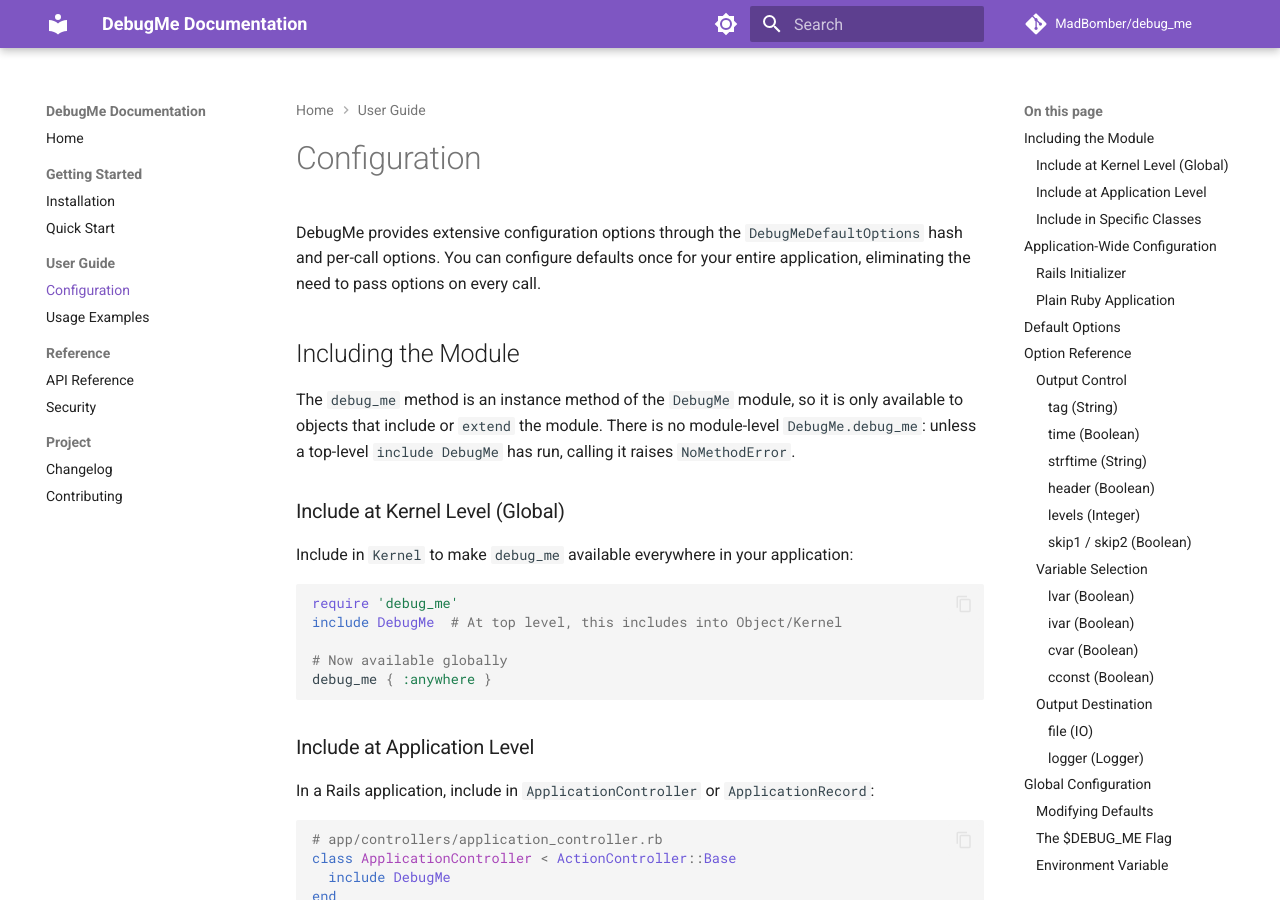
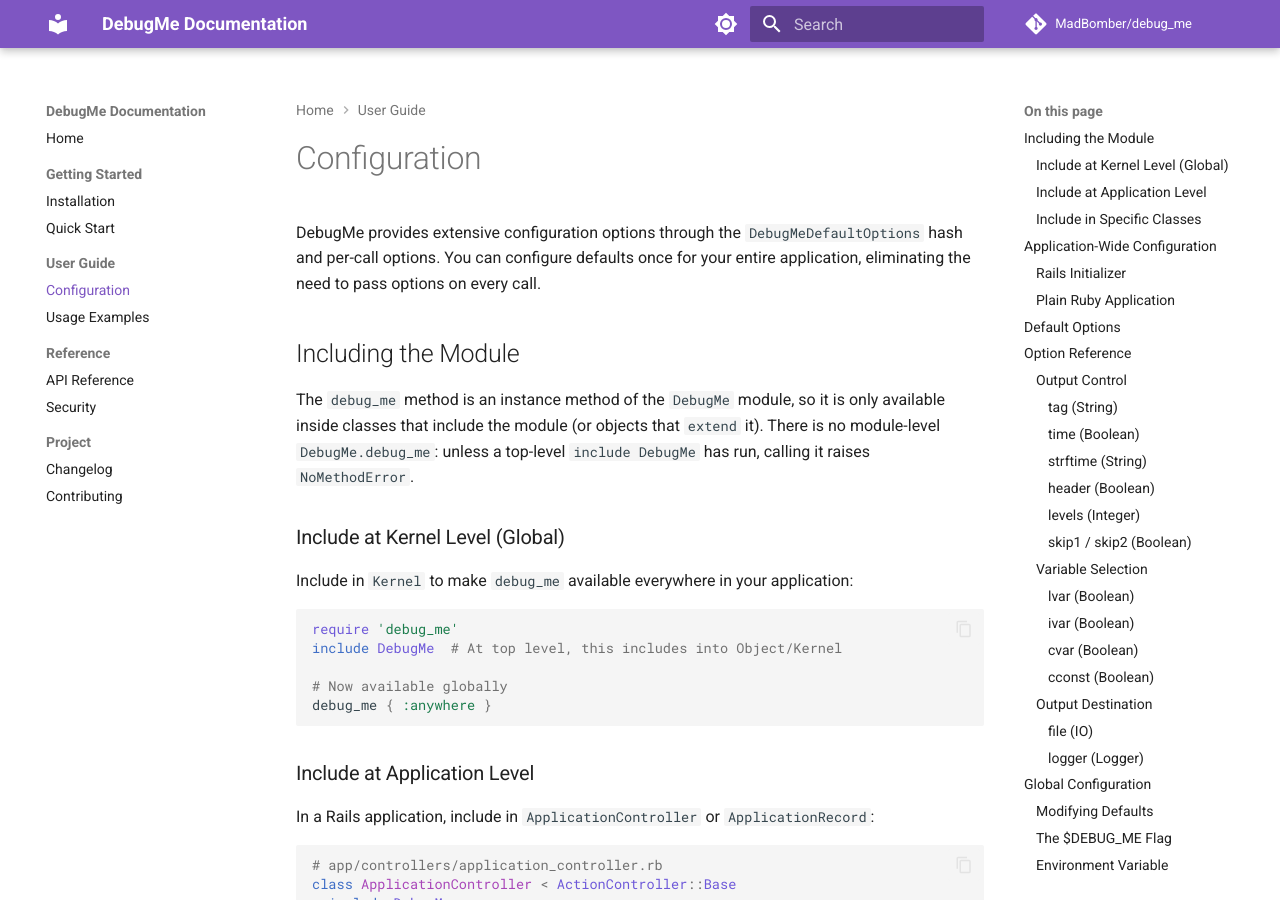
Before and after one commit to MadBomber/debug_me, an MkDocs documentation site: the page built from docs/configuration.md, in a window 1280 px wide and 900 px high. Built offline with MkDocs 1.6.1 and Material for MkDocs 9.7.7, drawn with Linux system fonts in a browser that asks for light colours; comment, search, counter and statistics services are not loaded.

Commit message:
docs: tighten the include and backtrace wording

```diff
--- a/docs/configuration.md
+++ b/docs/configuration.md
@@ -4,7 +4,7 @@ DebugMe provides extensive configuration options through the `DebugMeDefaultOpti
 
 ## Including the Module
 
-The `debug_me` method is an instance method of the `DebugMe` module, so it is only available to objects that include or `extend` the module. There is no module-level `DebugMe.debug_me`: unless a top-level `include DebugMe` has run, calling it raises `NoMethodError`.
+The `debug_me` method is an instance method of the `DebugMe` module, so it is only available inside classes that include the module (or objects that `extend` it). There is no module-level `DebugMe.debug_me`: unless a top-level `include DebugMe` has run, calling it raises `NoMethodError`.
 
 ### Include at Kernel Level (Global)
 
```
Also changed, not shown: docs/api-reference.md (+1 -1 lines).
